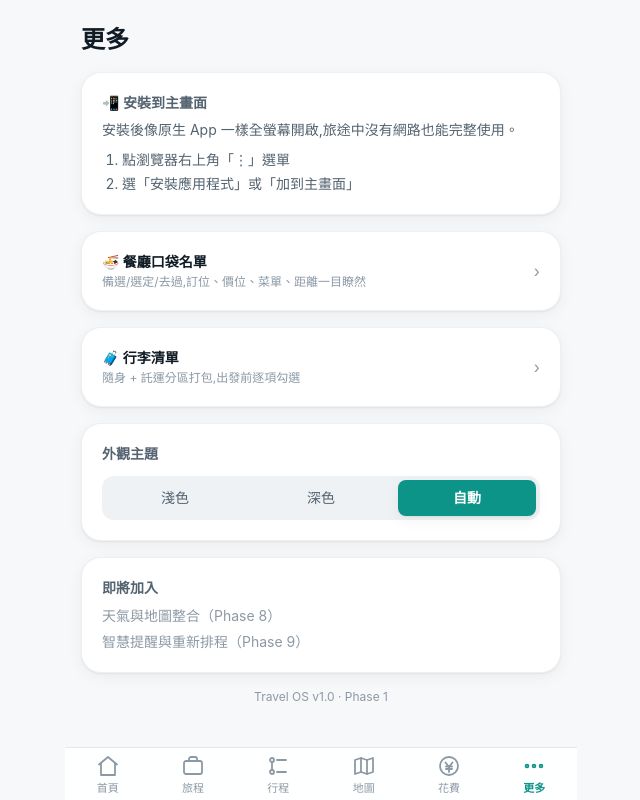
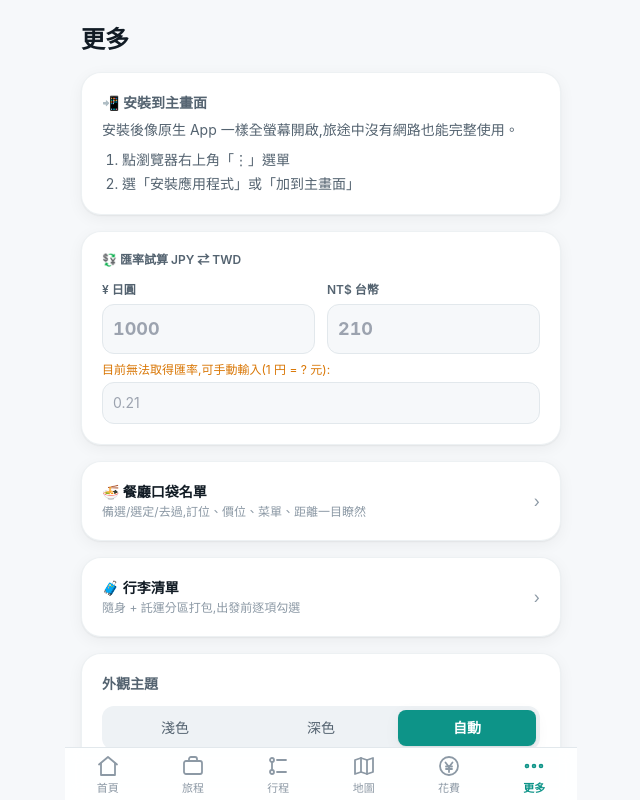
Before and after one commit to yu-hung2003/travel-os1, a React (Vite) app: page /more in a window 1280 px wide. Shown: the whole page, without its empty margins (319-959 px from the left). Built offline with nearby package versions, Linux system fonts and the light colour scheme; no server answers.

Commit message:
Add files via upload

```diff
--- /dev/null
+++ b/src/data/sync/rateService.ts
@@ -0,0 +1,35 @@
+import { db } from '@/data/db';
+
+export interface RateSnapshot {
+  /** 1 JPY = rate TWD */
+  rate: number;
+  fetchedAt: number;
+  stale: boolean;
+}
+
+const KEY = 'rate:JPY-TWD';
+const FRESH_MS = 12 * 60 * 60 * 1000; // 12h
+
+/** JPY→TWD via open.er-api.com (free, keyless); cached offline like weather. */
+export async function getJpyTwdRate(): Promise<RateSnapshot | null> {
+  const cached = await db.weatherCache.get(KEY);
+  const cachedRate = (cached?.payload as { rate?: number } | undefined)?.rate;
+
+  if (cachedRate && Date.now() - cached!.fetchedAt < FRESH_MS) {
+    return { rate: cachedRate, fetchedAt: cached!.fetchedAt, stale: false };
+  }
+
+  try {
+    const res = await fetch('https://open.er-api.com/v6/latest/JPY');
+    if (!res.ok) throw new Error(String(res.status));
+    const data = await res.json();
+    const rate = data?.rates?.TWD;
+    if (typeof rate !== 'number' || !(rate > 0)) throw new Error('no TWD rate');
+    const fetchedAt = Date.now();
+    await db.weatherCache.put({ locationKey: KEY, fetchedAt, payload: { rate } });
+    return { rate, fetchedAt, stale: false };
+  } catch {
+    if (cachedRate && cached) return { rate: cachedRate, fetchedAt: cached.fetchedAt, stale: true };
+    return null;
+  }
+}
--- a/src/domain/schedule.ts
+++ b/src/domain/schedule.ts
@@ -25,7 +25,11 @@ const DEFAULT_DURATION: Record<EventType, number> = {
 
 export function effectiveDuration(e: TimelineEvent): number {
   if (e.durationMin && e.durationMin > 0) return e.durationMin;
-  if (e.type === 'transport' && e.transit?.durationMin) return e.transit.durationMin;
+  if (e.type === 'transport') {
+    const ride = e.transit?.durationMin ?? 0;
+    const walk = e.transit?.walkMin ?? 0;
+    if (ride + walk > 0) return ride + walk;
+  }
   return DEFAULT_DURATION[e.type];
 }
 
--- a/src/features/dashboard/components/TodayBoard.tsx
+++ b/src/features/dashboard/components/TodayBoard.tsx
@@ -8,6 +8,7 @@ import { ProgressRing } from '@/features/dashboard/components/ProgressRing';
 import { gmapsDirectionsUrl } from '@/shared/utils/maps';
 import { WeatherCard } from '@/features/dashboard/components/WeatherCard';
 import { SmartSuggestions } from '@/features/dashboard/components/SmartSuggestions';
+import { CurrencyConverter } from '@/shared/components/CurrencyConverter';
 import type { TimelineEvent, Trip, TripDay } from '@/domain/types';
 import { computeSchedule } from '@/domain/schedule';
 
@@ -192,6 +193,8 @@ export function TodayBoard({ trip, day, now, preview = false }: Props) {
         </section>
       )}
 
+      <CurrencyConverter compact />
+
       {/* accommodation */}
       {accommodation && (
         <section className="card p-5">
--- a/src/features/expense/ExpensePage.tsx
+++ b/src/features/expense/ExpensePage.tsx
@@ -8,6 +8,8 @@ import { categoryMeta, categoryOrder } from '@/features/expense/categoryMeta';
 import { AddExpenseSheet } from '@/features/expense/components/AddExpenseSheet';
 import { BudgetSheet } from '@/features/expense/components/BudgetSheet';
 import { MembersSheet } from '@/features/expense/components/MembersSheet';
+import { CurrencyConverter } from '@/shared/components/CurrencyConverter';
+import { useJpyTwd } from '@/shared/hooks/useJpyTwd';
 import type { Expense } from '@/domain/types';
 
 function yen(n: number): string {
@@ -35,6 +37,7 @@ export default function ExpensePage() {
   const [adding, setAdding] = useState(false);
   const [editingBudget, setEditingBudget] = useState(false);
   const [editingMembers, setEditingMembers] = useState(false);
+  const rate = useJpyTwd();
   // member filter: null = include everyone (no filtering)
   const [selectedMemberIds, setSelectedMemberIds] = useState<string[] | null>(null);
 
@@ -156,7 +159,14 @@ export default function ExpensePage() {
             <p className="text-xs text-ink-3">每人約 {yen(perPerson)}</p>
           )}
         </div>
-        <p className="mt-1 text-3xl font-bold tabular-nums">{yen(stats.total)}</p>
+        <p className="mt-1 text-3xl font-bold tabular-nums">
+          {yen(stats.total)}
+          {rate && (
+            <span className="ml-2 text-base font-semibold text-ink-3">
+              ≈ NT$ {Math.round(stats.total * rate.rate).toLocaleString()}
+            </span>
+          )}
+        </p>
 
         {budget !== undefined && remaining !== undefined && (
           <div className="mt-3">
@@ -176,9 +186,18 @@ export default function ExpensePage() {
 
         <div className="mt-3 flex items-center justify-between rounded-xl bg-surface-3 px-4 py-2.5">
           <span className="text-sm font-semibold text-ink-2">今日花費</span>
-          <span className="text-base font-bold tabular-nums">{yen(stats.today)}</span>
+          <span className="text-base font-bold tabular-nums">
+            {yen(stats.today)}
+            {rate && (
+              <span className="ml-1.5 text-xs font-semibold text-ink-3">
+                ≈ NT$ {Math.round(stats.today * rate.rate).toLocaleString()}
+              </span>
+            )}
+          </span>
         </div>
       </section>
+
+      <CurrencyConverter />
 
       <button
         onClick={() => setAdding(true)}
--- a/src/features/more/MorePage.tsx
+++ b/src/features/more/MorePage.tsx
@@ -1,6 +1,7 @@
 import { useTheme } from '@/shared/hooks/useTheme';
 import type { ThemePref } from '@/domain/types';
 import { InstallCard } from '@/features/more/components/InstallCard';
+import { CurrencyConverter } from '@/shared/components/CurrencyConverter';
 import { Link } from 'react-router-dom';
 
 const options: { value: ThemePref; label: string }[] = [
@@ -17,6 +18,8 @@ export default function MorePage() {
       <h1 className="text-2xl font-bold">更多</h1>
 
       <InstallCard />
+
+      <CurrencyConverter />
 
       <Link to="/places" className="card flex items-center justify-between p-5 active:opacity-80">
         <div>
--- a/src/features/timeline/components/EventSheet.tsx
+++ b/src/features/timeline/components/EventSheet.tsx
@@ -59,18 +59,24 @@ export function EventSheet({ event, days, dayEvents = [], onClose }: Props) {
       line: transit.line?.trim() || undefined,
       from: transit.from?.trim() || undefined,
       to: transit.to?.trim() || undefined,
+      station: transit.station?.trim() || undefined,
+      platform: transit.platform?.trim() || undefined,
+      exit: transit.exit?.trim() || undefined,
+      trainType: transit.trainType?.trim() || undefined,
       durationMin: transit.durationMin || undefined,
+      walkMin: transit.walkMin || undefined,
       distanceKm: transit.distanceKm || undefined,
       farePerAdult: transit.farePerAdult || undefined,
       fareNote: transit.fareNote?.trim() || undefined,
     };
-    const empty = !cleaned.line && !cleaned.from && !cleaned.to &&
-      !cleaned.durationMin && !cleaned.distanceKm && !cleaned.farePerAdult;
+    const empty = !cleaned.line && !cleaned.from && !cleaned.to && !cleaned.station &&
+      !cleaned.durationMin && !cleaned.walkMin && !cleaned.distanceKm && !cleaned.farePerAdult;
 
     if (event.type === 'transport') {
       // transport cards edit their own transit info; editing re-confirms the route
       await eventRepository.updateTransit(event.id, empty ? undefined : cleaned);
-      if (cleaned.durationMin) await eventRepository.updateDuration(event.id, cleaned.durationMin);
+      const total = (cleaned.durationMin ?? 0) + (cleaned.walkMin ?? 0);
+      if (total > 0) await eventRepository.updateDuration(event.id, total);
       const { neighborSigOf } = await import('@/domain/schedule');
       await eventRepository.confirmNeighborSig(event.id, neighborSigOf(dayEvents, event.id));
     } else {
@@ -348,17 +354,47 @@ export function EventSheet({ event, days, dayEvents = [], onClose }: Props) {
                 onChange={(e) => setTransit({ ...transit, to: e.target.value })} placeholder="梅田站" />
             </div>
           </div>
-          <div>
-            <label className="text-xs font-semibold text-ink-2">路線/班次(選填)</label>
-            <input className={input} value={transit.line ?? ''}
-              onChange={(e) => setTransit({ ...transit, line: e.target.value })} placeholder="御堂筋線" />
+          <div className="grid grid-cols-2 gap-3">
+            <div>
+              <label className="text-xs font-semibold text-ink-2">路線/班次</label>
+              <input className={input} value={transit.line ?? ''}
+                onChange={(e) => setTransit({ ...transit, line: e.target.value })} placeholder="御堂筋線" />
+            </div>
+            <div>
+              <label className="text-xs font-semibold text-ink-2">車種</label>
+              <input className={input} value={transit.trainType ?? ''}
+                onChange={(e) => setTransit({ ...transit, trainType: e.target.value })} placeholder="新快速 / 特急" />
+            </div>
           </div>
           <div className="grid grid-cols-3 gap-2">
             <div>
-              <label className="text-xs font-semibold text-ink-2">分鐘</label>
+              <label className="text-xs font-semibold text-ink-2">車站</label>
+              <input className={input} value={transit.station ?? ''}
+                onChange={(e) => setTransit({ ...transit, station: e.target.value })} placeholder="難波站" />
+            </div>
+            <div>
+              <label className="text-xs font-semibold text-ink-2">月台</label>
+              <input className={input} value={transit.platform ?? ''}
+                onChange={(e) => setTransit({ ...transit, platform: e.target.value })} placeholder="2號" />
+            </div>
+            <div>
+              <label className="text-xs font-semibold text-ink-2">出口</label>
+              <input className={input} value={transit.exit ?? ''}
+                onChange={(e) => setTransit({ ...transit, exit: e.target.value })} placeholder="5號" />
+            </div>
+          </div>
+          <div className="grid grid-cols-2 gap-2">
+            <div>
+              <label className="text-xs font-semibold text-ink-2">車程(分)</label>
               <input className={input} type="number" inputMode="numeric" min="0"
                 value={transit.durationMin ?? ''}
                 onChange={(e) => setTransit({ ...transit, durationMin: Number(e.target.value) || undefined })} />
+            </div>
+            <div>
+              <label className="text-xs font-semibold text-ink-2">步行(分)</label>
+              <input className={input} type="number" inputMode="numeric" min="0"
+                value={transit.walkMin ?? ''}
+                onChange={(e) => setTransit({ ...transit, walkMin: Number(e.target.value) || undefined })} />
             </div>
             <div>
               <label className="text-xs font-semibold text-ink-2">公里</label>
@@ -367,7 +403,7 @@ export function EventSheet({ event, days, dayEvents = [], onClose }: Props) {
                 onChange={(e) => setTransit({ ...transit, distanceKm: Number(e.target.value) || undefined })} />
             </div>
             <div>
-              <label className="text-xs font-semibold text-ink-2">車資/人</label>
+              <label className="text-xs font-semibold text-ink-2">票價/人</label>
               <input className={input} type="number" inputMode="numeric" min="0"
                 value={transit.farePerAdult ?? ''}
                 onChange={(e) => setTransit({ ...transit, farePerAdult: Number(e.target.value) || undefined })} />
--- /dev/null
+++ b/src/shared/components/CurrencyConverter.tsx
@@ -0,0 +1,81 @@
+import { useEffect, useState } from 'react';
+import { format } from 'date-fns';
+import { useJpyTwd } from '@/shared/hooks/useJpyTwd';
+
+/**
+ * Two-way currency converter. Auto rate (cached offline) with a manual
+ * override so it still works with no network and no cache.
+ */
+export function CurrencyConverter({ compact = false }: { compact?: boolean }) {
+  const auto = useJpyTwd();
+  const [manualRate, setManualRate] = useState('');
+  const rate = manualRate.trim() !== '' && Number(manualRate) > 0
+    ? Number(manualRate)
+    : auto?.rate;
+
+  const [jpy, setJpy] = useState('');
+  const [twd, setTwd] = useState('');
+  const [last, setLast] = useState<'jpy' | 'twd'>('jpy');
+
+  useEffect(() => {
+    if (!rate) return;
+    if (last === 'jpy') {
+      const v = Number(jpy);
+      setTwd(jpy.trim() === '' || !Number.isFinite(v) ? '' : String(Math.round(v * rate)));
+    } else {
+      const v = Number(twd);
+      setJpy(twd.trim() === '' || !Number.isFinite(v) ? '' : String(Math.round(v / rate)));
+    }
+  }, [jpy, twd, rate, last]);
+
+  const inputCls =
+    'mt-1 w-full rounded-xl border border-line bg-surface p-2.5 text-lg font-bold tabular-nums outline-none focus:border-primary';
+
+  return (
+    <section className={`card ${compact ? 'p-4' : 'p-5'}`}>
+      <div className="flex items-baseline justify-between">
+        <h2 className="text-xs font-semibold text-ink-2">💱 匯率試算 JPY ⇄ TWD</h2>
+        {rate && (
+          <span className="text-[10px] tabular-nums text-ink-3">
+            1円 ≈ {rate.toFixed(4)} 元
+            {auto && !manualRate && (auto.stale ? ' · 離線快取' : '')}
+            {auto && !manualRate && ` · ${format(auto.fetchedAt, 'M/d HH:mm')}`}
+          </span>
+        )}
+      </div>
+
+      <div className="mt-2 grid grid-cols-2 items-end gap-3">
+        <div>
+          <label className="text-xs font-semibold text-ink-2">¥ 日圓</label>
+          <input
+            type="number" inputMode="numeric" min="0" placeholder="1000"
+            value={jpy}
+            onChange={(e) => { setLast('jpy'); setJpy(e.target.value); }}
+            className={inputCls}
+          />
+        </div>
+        <div>
+          <label className="text-xs font-semibold text-ink-2">NT$ 台幣</label>
+          <input
+            type="number" inputMode="numeric" min="0" placeholder="210"
+            value={twd}
+            onChange={(e) => { setLast('twd'); setTwd(e.target.value); }}
+            className={inputCls}
+          />
+        </div>
+      </div>
+
+      {!rate && (
+        <div className="mt-2">
+          <p className="text-xs text-warning">目前無法取得匯率,可手動輸入(1 円 = ? 元):</p>
+          <input
+            type="number" inputMode="decimal" min="0" step="0.001" placeholder="0.21"
+            value={manualRate}
+            onChange={(e) => setManualRate(e.target.value)}
+            className="mt-1 w-full rounded-xl border border-line bg-surface p-2.5 text-sm outline-none focus:border-primary"
+          />
+        </div>
+      )}
+    </section>
+  );
+}
--- /dev/null
+++ b/src/shared/hooks/useJpyTwd.ts
@@ -0,0 +1,17 @@
+import { useEffect, useState } from 'react';
+import { getJpyTwdRate, type RateSnapshot } from '@/data/sync/rateService';
+
+/** shared JPY→TWD rate; null while loading or unavailable */
+export function useJpyTwd(): RateSnapshot | null {
+  const [snap, setSnap] = useState<RateSnapshot | null>(null);
+  useEffect(() => {
+    let cancelled = false;
+    getJpyTwdRate().then((s) => {
+      if (!cancelled) setSnap(s);
+    });
+    return () => {
+      cancelled = true;
+    };
+  }, []);
+  return snap;
+}
```
Also changed, not shown: src/domain/types.ts (+12 -5 lines), src/features/places/PlacesPage.tsx (+25 -1 lines), src/features/timeline/components/EventCard.tsx (+13 -3 lines).
